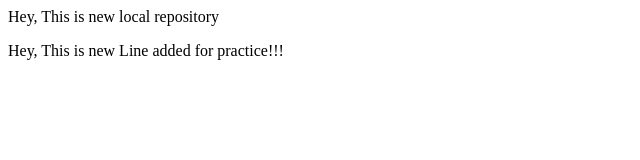
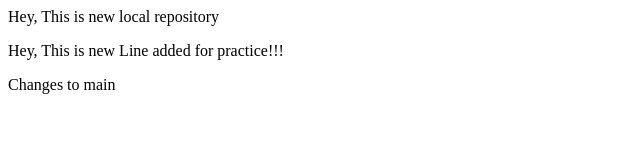
Before and after one commit to Vasundara1428/LocalRepo, a plain HTML site: page index.html in a window 1280 px wide. Shown: the whole page, without its empty margins (0-640 px from the left). Drawn offline with Linux system fonts and the light colour scheme.

Commit message:
Changes to Main

```diff
--- a/index.html
+++ b/index.html
@@ -1,3 +1,5 @@
 <p>Hey, This is new local repository</p>
 
 <p>Hey, This is new Line added for practice!!!</p>
+
+<p>Changes to main</p>
```
